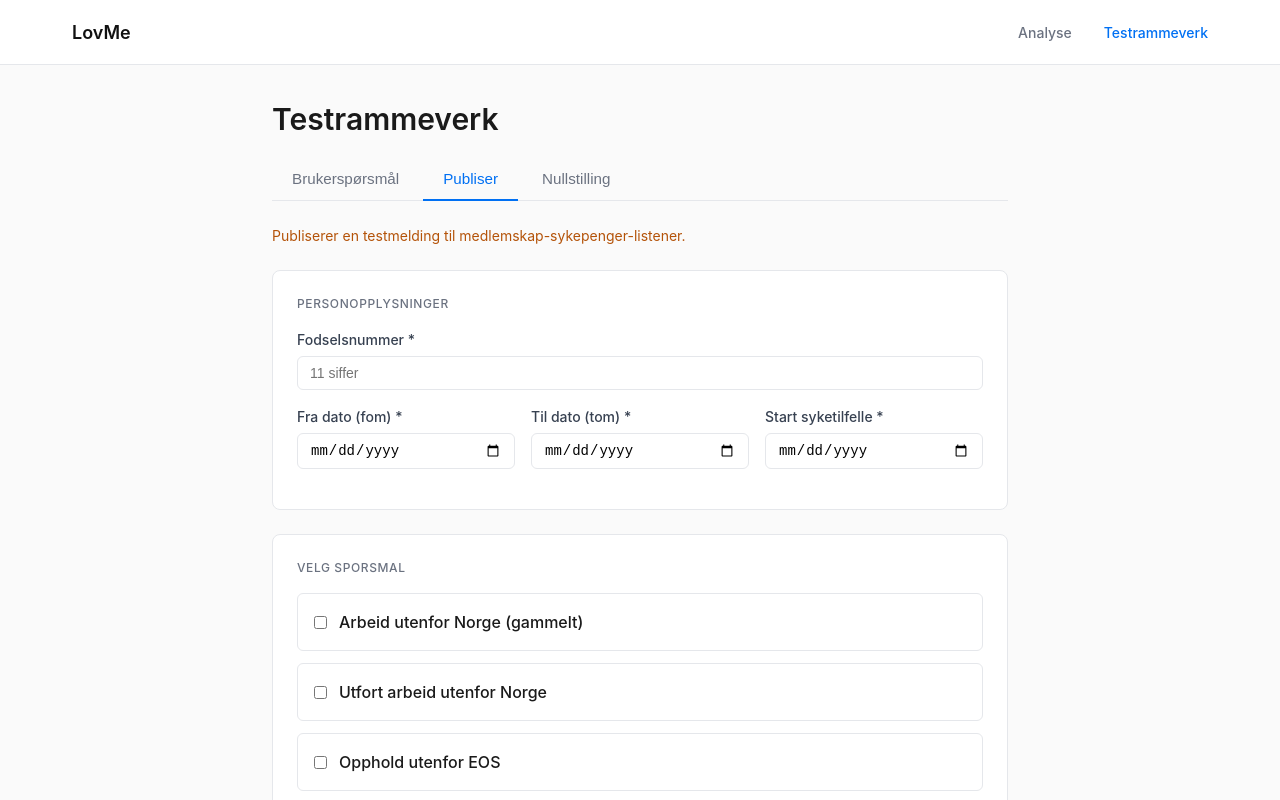
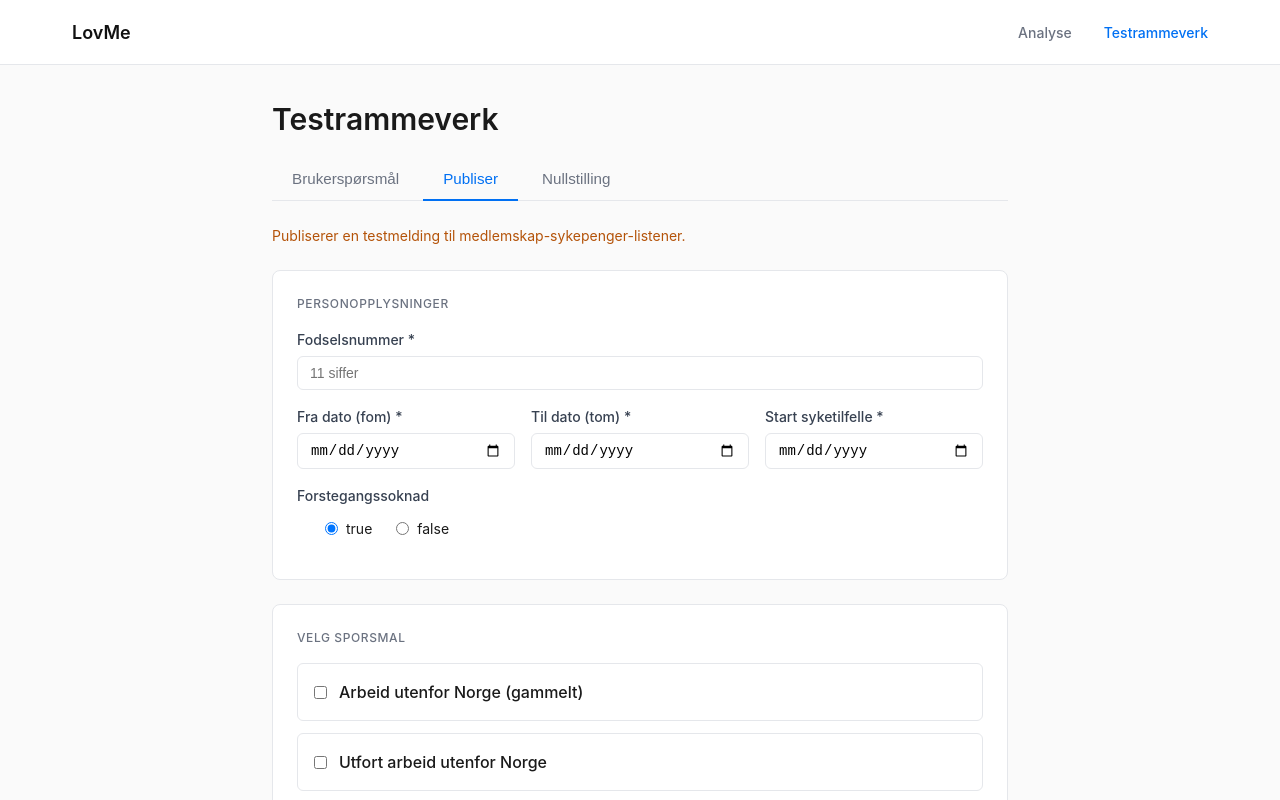
Before and after one commit to navikt/medlemskap-analyse, a Next.js app: page /testrammeverk in a window 1280 px wide. Both pictures are taken after a click on the tab "Publiser". Shown: the top 800 px of the page. Built offline with nearby package versions, Linux system fonts and the light colour scheme.

Commit message:
Legger til funksjonalitet for ja/nei i json på førstegangssøknad

```diff
--- a/app/testrammeverk/PubliserPanel.tsx
+++ b/app/testrammeverk/PubliserPanel.tsx
@@ -71,6 +71,7 @@ export function PubliserPanel() {
     const [fom, setFom] = useState("")
     const [tom, setTom] = useState("")
     const [startSyketilfelle, setStartSyketilfelle] = useState("")
+    const [forstegangssoknad, setForstegangssoknad] = useState(true)
     const [isLoading, setIsLoading] = useState(false)
     const [result, setResult] = useState<{ success: boolean; message: string } | null>(null)
     const [generatedJson, setGeneratedJson] = useState<string>("")
@@ -138,7 +139,7 @@ export function PubliserPanel() {
             dodsdato: null,
             ettersending: false,
             arbeidUtenforNorge: false,
-            forstegangssoknad: true,
+            forstegangssoknad: forstegangssoknad,
             korrigerer: null,
             sporsmal,
         }
@@ -243,6 +244,30 @@ export function PubliserPanel() {
                         />
                     </div>
                 </div>
+
+                <div className="form-group">
+                    <label className="form-label">Forstegangssoknad</label>
+                    <div className="radio-group">
+                        <label className="radio-label">
+                            <input
+                                type="radio"
+                                name="forstegangssoknad"
+                                checked={forstegangssoknad === true}
+                                onChange={() => setForstegangssoknad(true)}
+                            />
+                            <span>true</span>
+                        </label>
+                        <label className="radio-label">
+                            <input
+                                type="radio"
+                                name="forstegangssoknad"
+                                checked={forstegangssoknad === false}
+                                onChange={() => setForstegangssoknad(false)}
+                            />
+                            <span>false</span>
+                        </label>
+                    </div>
+                </div>
             </div>
 
             <div className="options-card">
```
